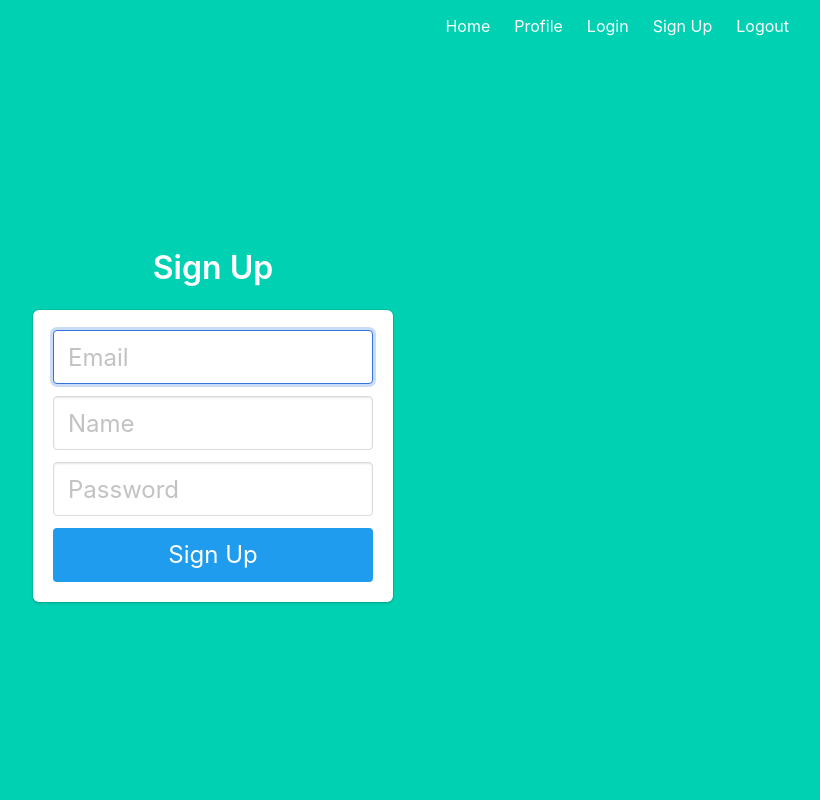
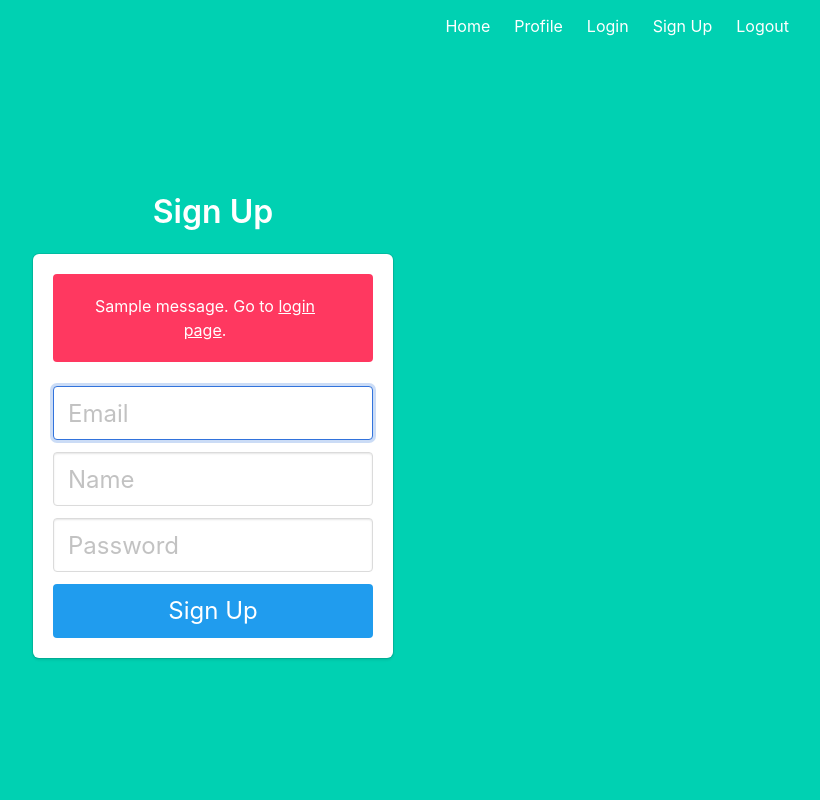
Before and after one commit to SamDewriter/flask_app, a Flask app: page /signup in a window 1280 px wide. Shown: the whole page, without its empty margins (427-1247 px from the left). Run offline with Flask 2, Linux system fonts and the light colour scheme; tables that the repository leaves empty hold one stand-in row (values such as "Sample post"); one stand-in notice (Sample message) is shown; parts of the project's set-up code (start-up, migrations or seed data) failed here and were passed over.

Commit message:
Adding a flash message to notify if the email already exists

```diff
--- a/project/auth.py
+++ b/project/auth.py
@@ -1,6 +1,6 @@
 from crypt import methods
 from flask import Blueprint, render_template, redirect, url_for, request
-from werkzeug.security import generate_password_hash, check_password_hash
+from werkzeug.security import generate_password_hash, check_password_hash, flash
 from .models import User
 from . import db
 
@@ -24,6 +24,7 @@ def signup():
     user = User.query.filter(email=email).first() # Check if the email already exists in the database
 
     if user:
+        flash('Email address already exists')
         return redirect(url_for('auth.signup'))
 
     # Create a new user with the form and hash the password
--- a/project/templates/signup.html
+++ b/project/templates/signup.html
@@ -4,6 +4,14 @@
 <div class="column is-4 is-offset-4">
     <h3 class="title">Sign Up</h3>
     <div class="box">
+        {% with messages = get_flashed_messages() %}
+        {% if messages %}
+        <div class="notification is-danger">
+            {{ messages[0] }}. Go to <a href="{{ url_for('auth.login') }}">login page</a>.
+        </div>
+        {% endif %}
+        {% endwith %}
+
         <form method="POST" action="/signup">
             <div class="field">
                 <div class="control">
```
